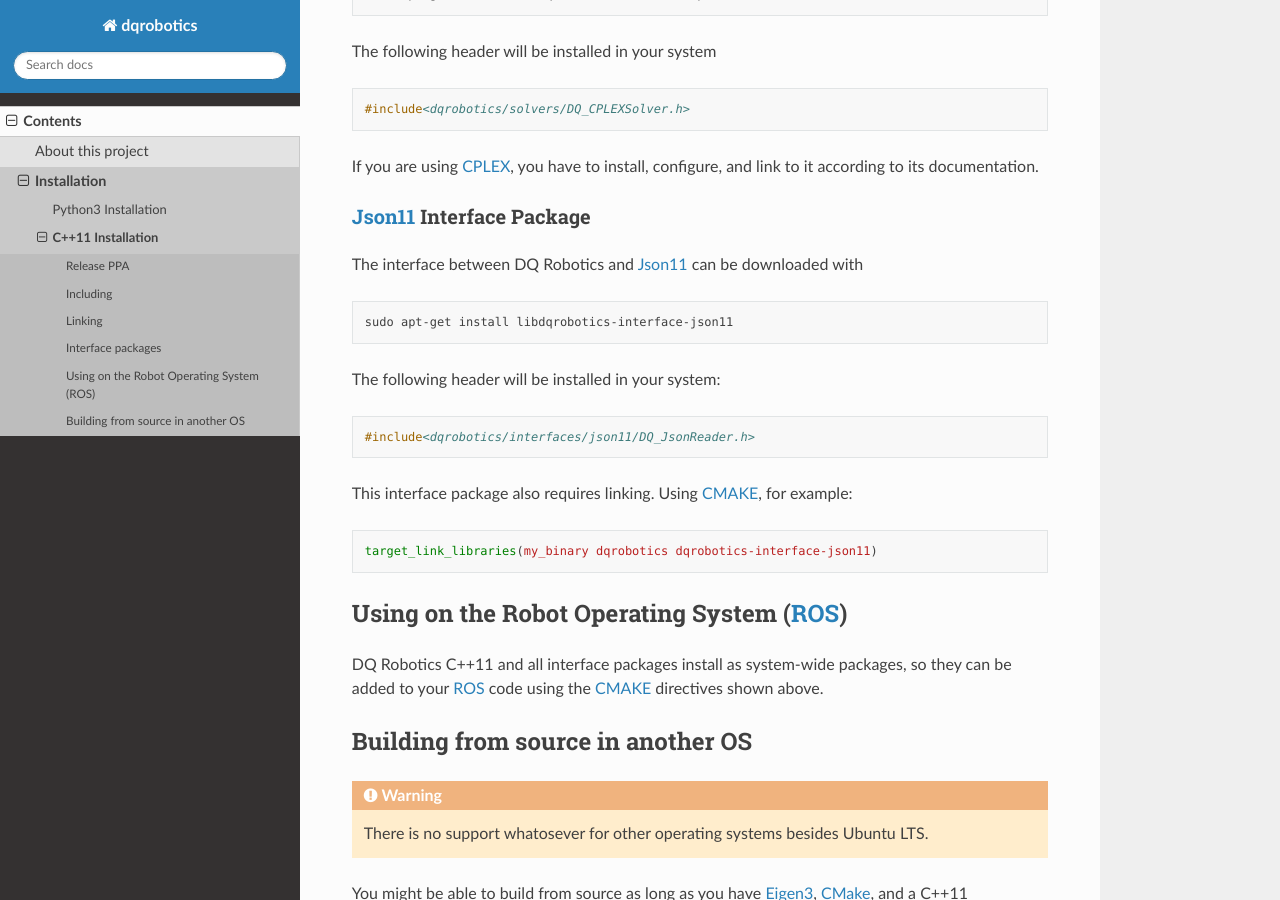
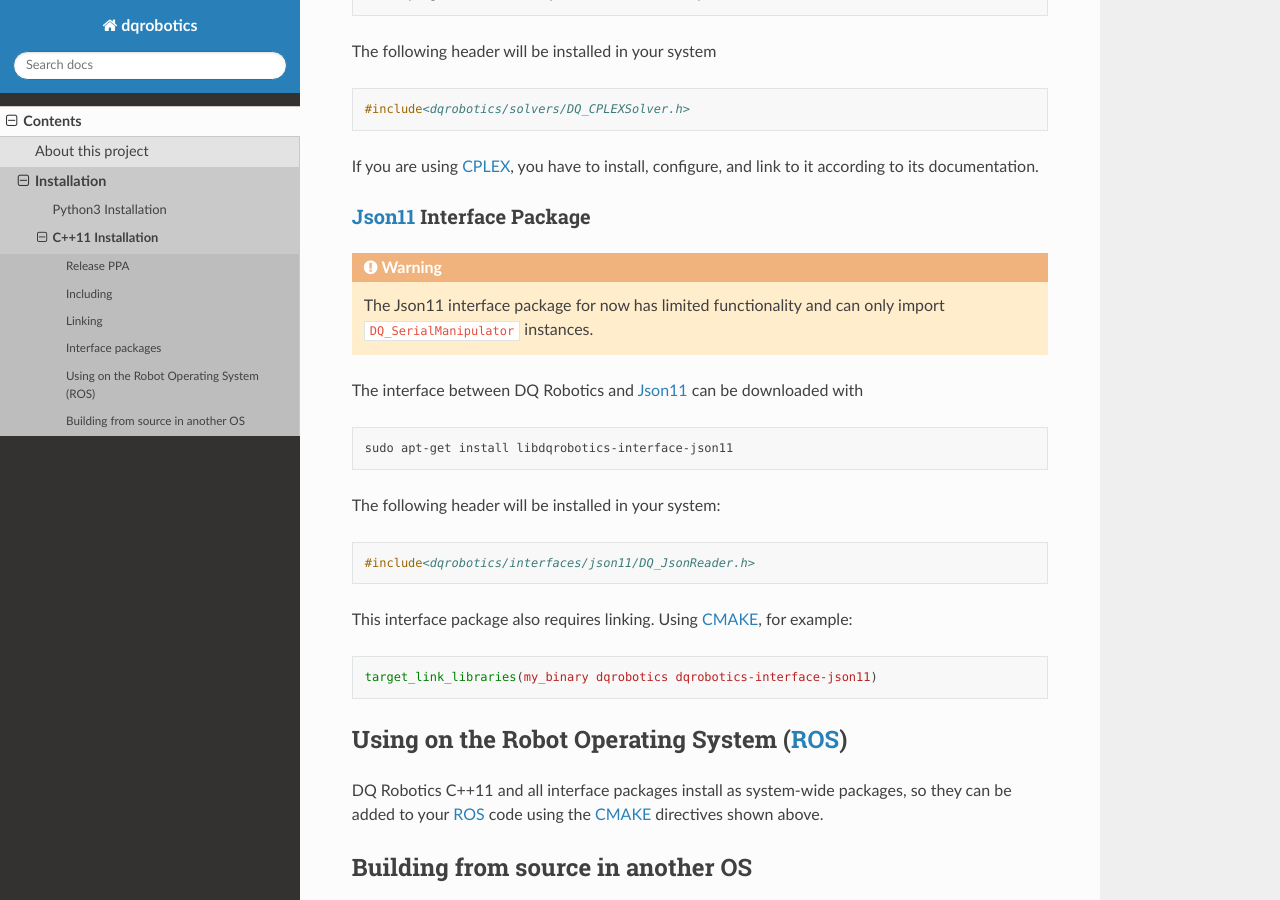
Before and after one commit to dqrobotics/dqrobotics.github.io, a Sphinx documentation site: the page built from docs/installation/cpp.rst, in a window 1280 px wide and 900 px high, scrolled down 2193 px. Built offline with Sphinx 7.4.7 and the Read the Docs theme 2.0.0, drawn with Linux system fonts in a browser that asks for light colours.

Commit message:
Update cpp.rst

```diff
--- a/docs/installation/cpp.rst
+++ b/docs/installation/cpp.rst
@@ -103,6 +103,8 @@ If you are using CPLEX_, you have to install, configure, and link to it accordin
 
 Json11_ Interface Package
 -------------------------
+.. warning::
+  The Json11 interface package for now has limited functionality and can only import :code:`DQ_SerialManipulator` instances.
 
 The interface between DQ Robotics and Json11_ can be downloaded with
 
```
